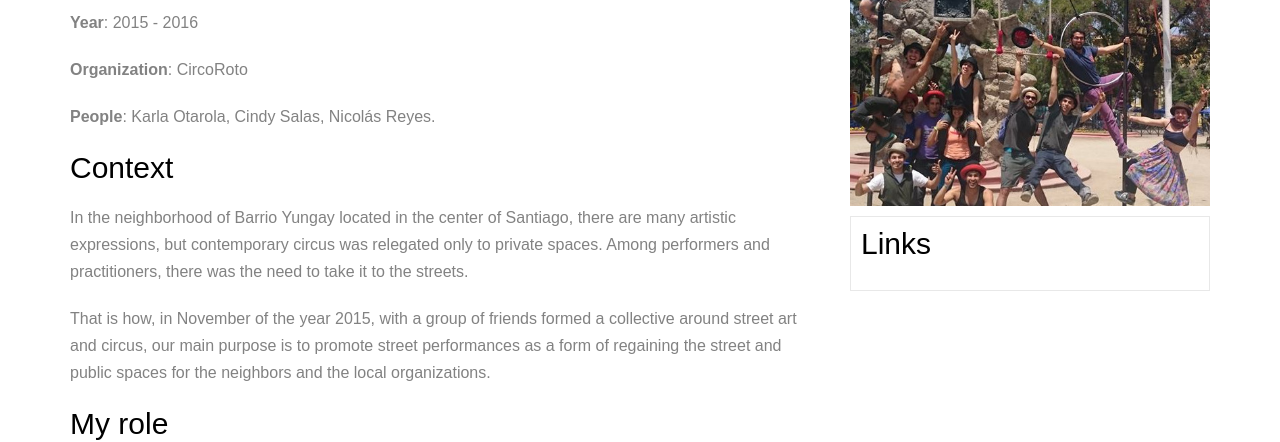
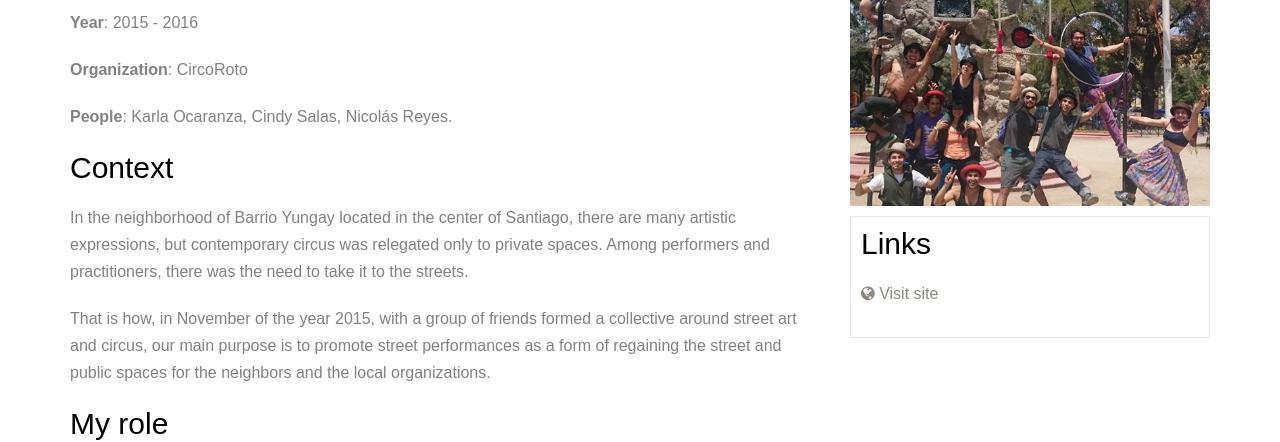
Before and after one commit to lfalvarez/portfolio, a Jekyll site: the page built from _posts/2016-06-10-circo-roto.markdown, in a window 1280 px wide and 900 px high. Shown: the part 241-683 px from the top of the window. Built offline with Jekyll 4.4.1, drawn with Linux system fonts in a browser that asks for light colours.

```diff
--- a/_posts/2011-11-11-candidator.org
+++ b/_posts/2011-11-11-candidator.org
@@ -13,7 +13,7 @@ links:
       description: Repo in github
       type: github
 people: [Catalina Margozzini]
-responsabilities: Consultant and developer
+responsabilities: Lead developer
 one_line_description: All there is to know about the past argentinian elections.
 featured: false
 ---
--- a/_posts/2016-06-10-circo-roto.markdown
+++ b/_posts/2016-06-10-circo-roto.markdown
@@ -6,10 +6,14 @@ year: 2015 - 2016
 img: circo-roto-1.jpg
 country: Chile
 organization: CircoRoto
-people: [Karla Otarola, Cindy Salas, Nicolás Reyes]
+people: [Karla Ocaranza, Cindy Salas, Nicolás Reyes]
 responsabilities: Advocate and organizer
 featured: true
 one_line_description: Contemporary circus in public spaces.
+links:
+    - url: https://www.facebook.com/circoroto/?fref=ts
+      description: The running version
+      type: link
 ---
 
 
```
Also changed, not shown: about.md (+5 -0 lines).
